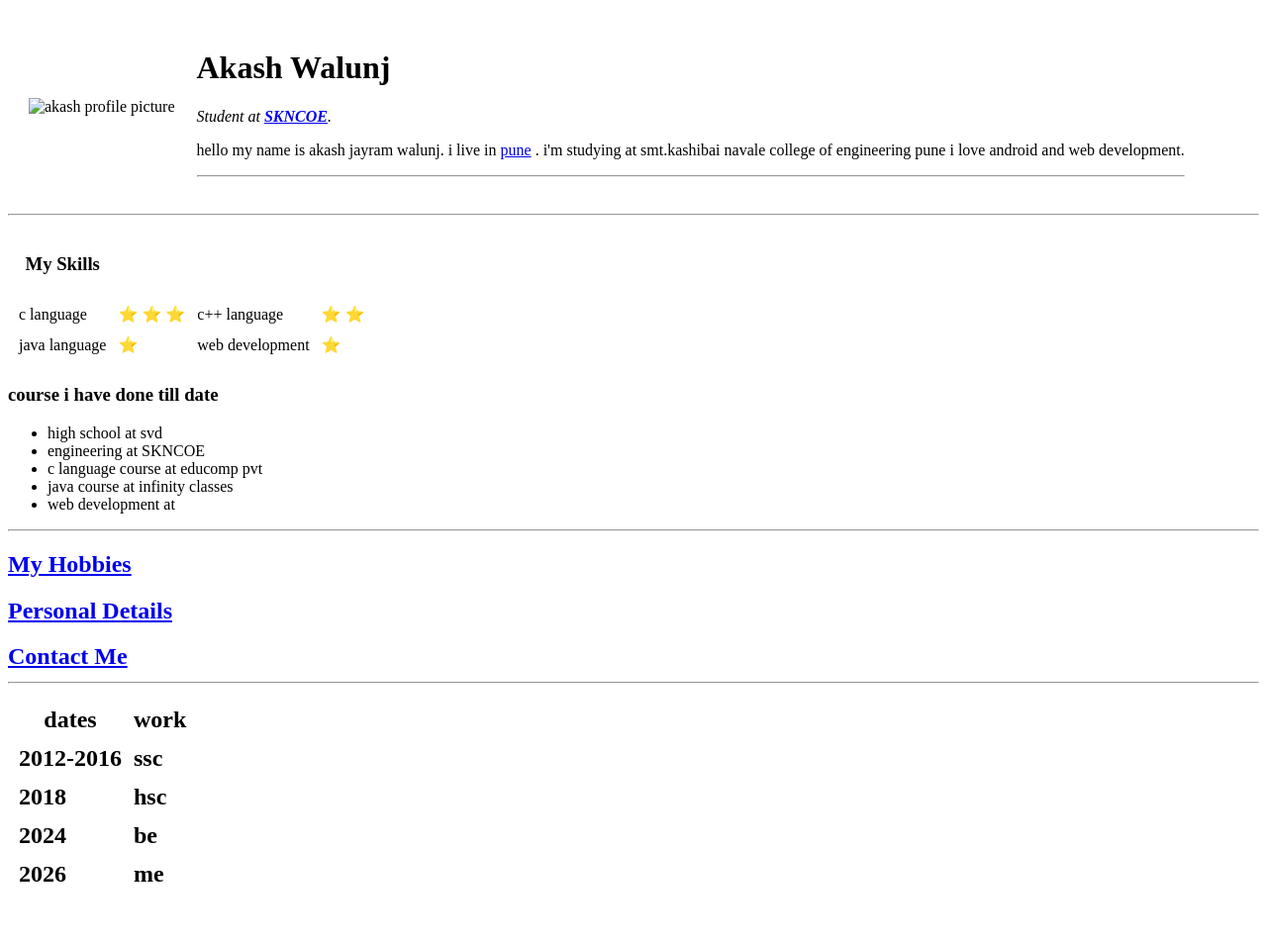
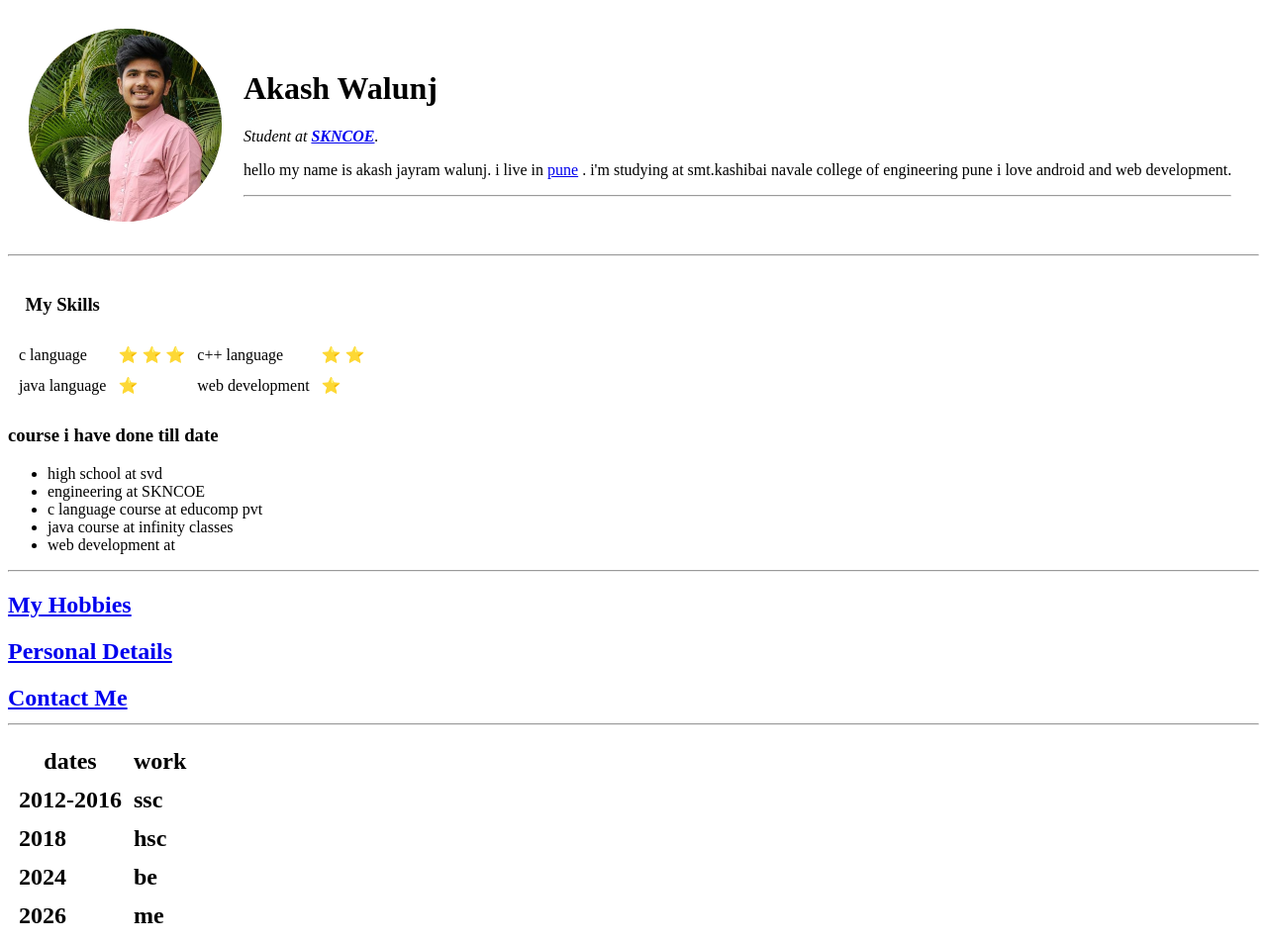
Before and after one commit to akashwalunj1/cv, a plain HTML site: page index.html in a window 1280 px wide. Shown: the whole page at 99% size. Before the commit the page ends 928 px from the top, so only its background shows below. Drawn offline with Linux system fonts and the light colour scheme.

Commit message:
Update index.html

```diff
--- a/index.html
+++ b/index.html
@@ -9,7 +9,7 @@
 <body>
   <table cellspacing="20">
     <tr>
-      <td><img src="image/akashjp.png" alt="akash profile picture"></td>
+      <td><img src="https://github.com/akashwalunj1/cv/blob/main/akashjp.png" alt="akash profile picture"></td>
       <td>  <h1>Akash Walunj</h1>
         <p><em>Student at <strong><a href="http://cms.sinhgad.edu/sinhgad_engineering_institutes/skncoe_vadgaon/institute_details.aspx">SKNCOE</a></strong>.</em></p>
         <p>hello my name is akash jayram walunj. i live in <a href="https://www.google.com/maps/place/Pune,+Maharashtra/@18.5246164,73.8629674,12z/data=!3m1!4b1!4m5!3m4!1s0x3bc2bf2e67461101:0x828d43bf9d9ee343!8m2!3d18.5204303!4d73.8567437">pune</a> . i'm studying at smt.kashibai navale college of engineering pune i love android and web development.</p>
```
